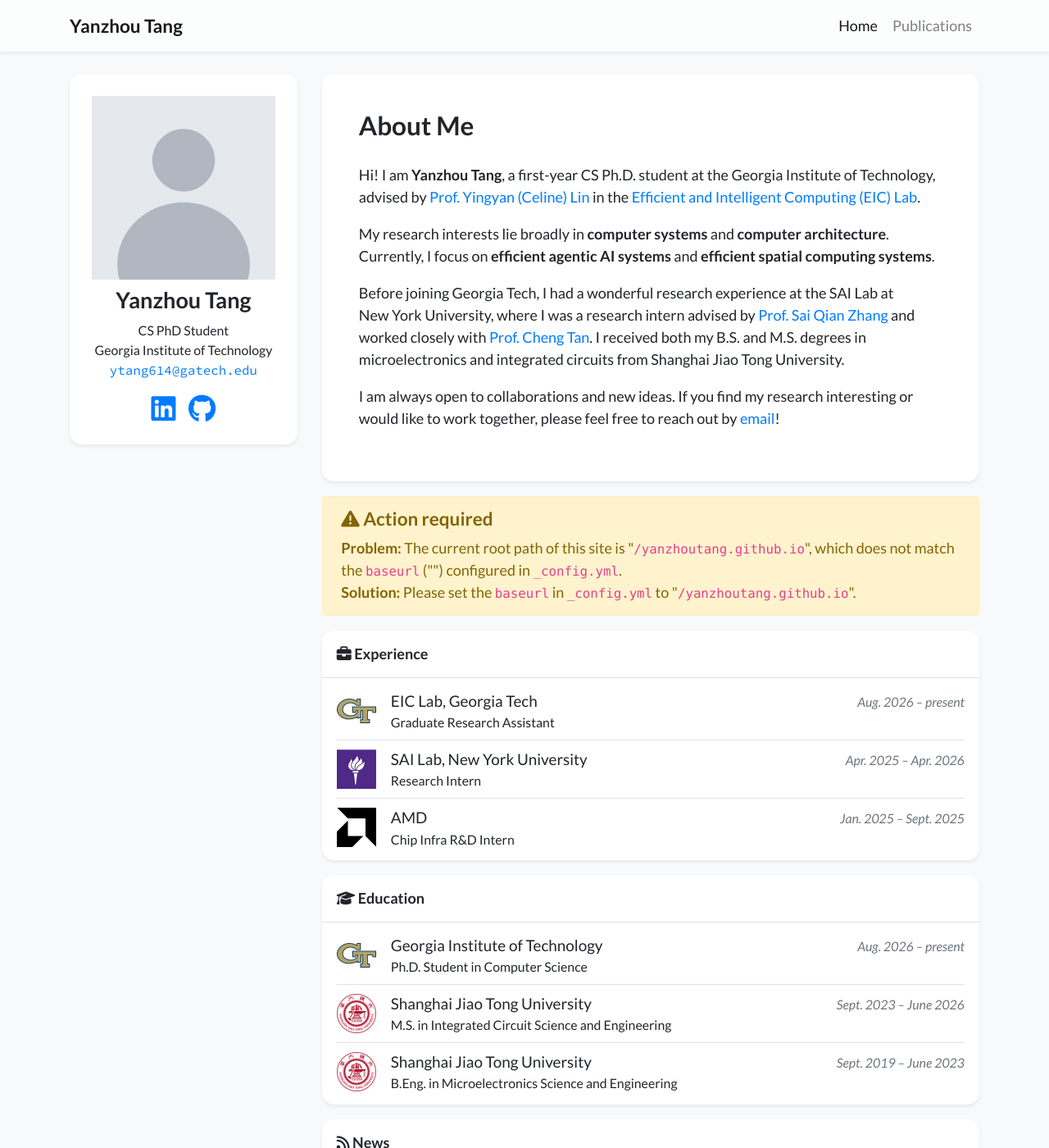
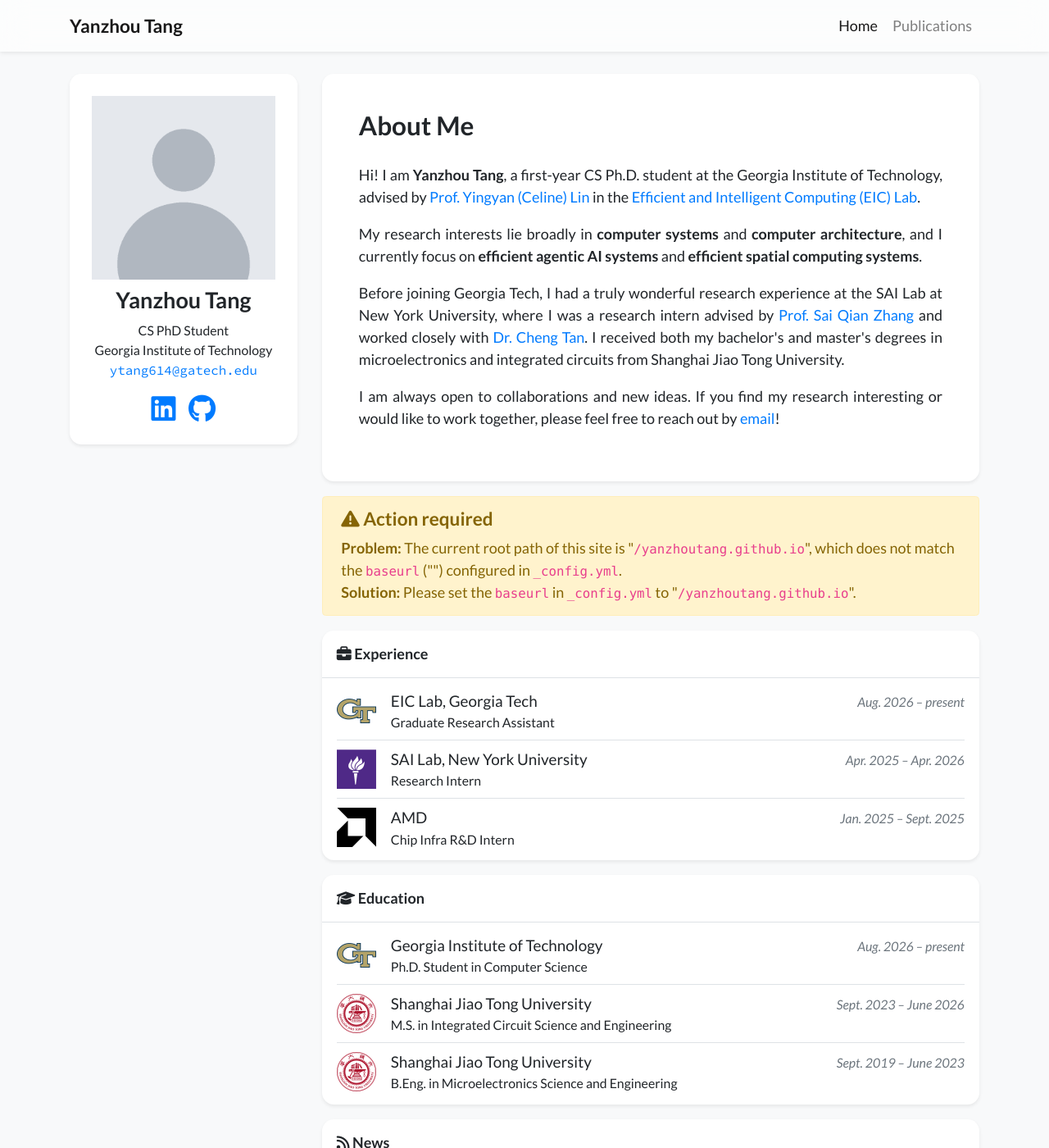
Before and after one commit to YanzhouTang/yanzhoutang.github.io, a Jekyll site: the page built from index.html, in a window 1280 px wide and 1400 px high. Shown: the whole window at 82% size. Built offline with Jekyll 4.4.1, drawn with Linux system fonts in a browser that asks for light colours; nearby versions of some CDN libraries; a style sheet for code colours, icons or effects is not loaded.

Commit message:
About Me: justify on desktop, reword for even lines, Dr. Cheng Tan

```diff
--- a/_data/profile.yml
+++ b/_data/profile.yml
@@ -20,7 +20,7 @@ github: YanzhouTang
 linkedin: yanzhou-tang
 # orcid: 0000-0000-0000-0000
 
-short_bio_text_justify: false
+short_bio_text_justify: false   # (justified on tablet/desktop via assets/css/global.css)
 # Tip: "&nbsp;" between the last two words of a paragraph keeps them on the same line,
 # so a paragraph never ends with a single lonely word.
 short_bio: >-
@@ -30,14 +30,14 @@ short_bio: >-
     in the <a href="https://eiclab.scs.gatech.edu" target="_blank">Efficient and Intelligent Computing (EIC)&nbsp;Lab</a>.
   </p>
   <p>
-    My research interests lie broadly in <strong>computer systems</strong> and <strong>computer architecture</strong>.
-    Currently, I focus on <strong>efficient agentic AI systems</strong> and <strong>efficient spatial computing&nbsp;systems</strong>.
+    My research interests lie broadly in <strong>computer systems</strong> and <strong>computer architecture</strong>,
+    and I currently focus on <strong>efficient agentic AI systems</strong> and <strong>efficient spatial computing&nbsp;systems</strong>.
   </p>
   <p>
-    Before joining Georgia Tech, I had a wonderful research experience at the SAI Lab at New&nbsp;York University,
+    Before joining Georgia Tech, I had a truly wonderful research experience at the SAI Lab at New&nbsp;York University,
     where I was a research intern advised by <a href="https://www.saiqianzhang.com/" target="_blank">Prof. Sai Qian Zhang</a>
-    and worked closely with <a href="https://naizhengtan.github.io/" target="_blank">Prof. Cheng Tan</a>.
-    I received both my B.S. and M.S. degrees in microelectronics and integrated circuits from Shanghai Jiao Tong&nbsp;University.
+    and worked closely with <a href="https://naizhengtan.github.io/" target="_blank">Dr. Cheng Tan</a>.
+    I received both my bachelor's and master's degrees in microelectronics and integrated circuits from Shanghai Jiao Tong&nbsp;University.
   </p>
   <p>
     I am always open to collaborations and new ideas. If you find my research interesting or would like to work together,
--- a/assets/css/global.css
+++ b/assets/css/global.css
@@ -49,6 +49,13 @@ h1, h2, h3, h4, h5, h6,
 .text-profile-bio {
     /* font-family: "Raleway"; */
     font-weight: 400;
+}
+
+/* About Me: flush left and right edges on tablet/desktop (phones stay left-aligned) */
+@media (min-width: 768px) {
+    .text-profile-bio p {
+        text-align: justify;
+    }
 }
 
 .navbar {
```
